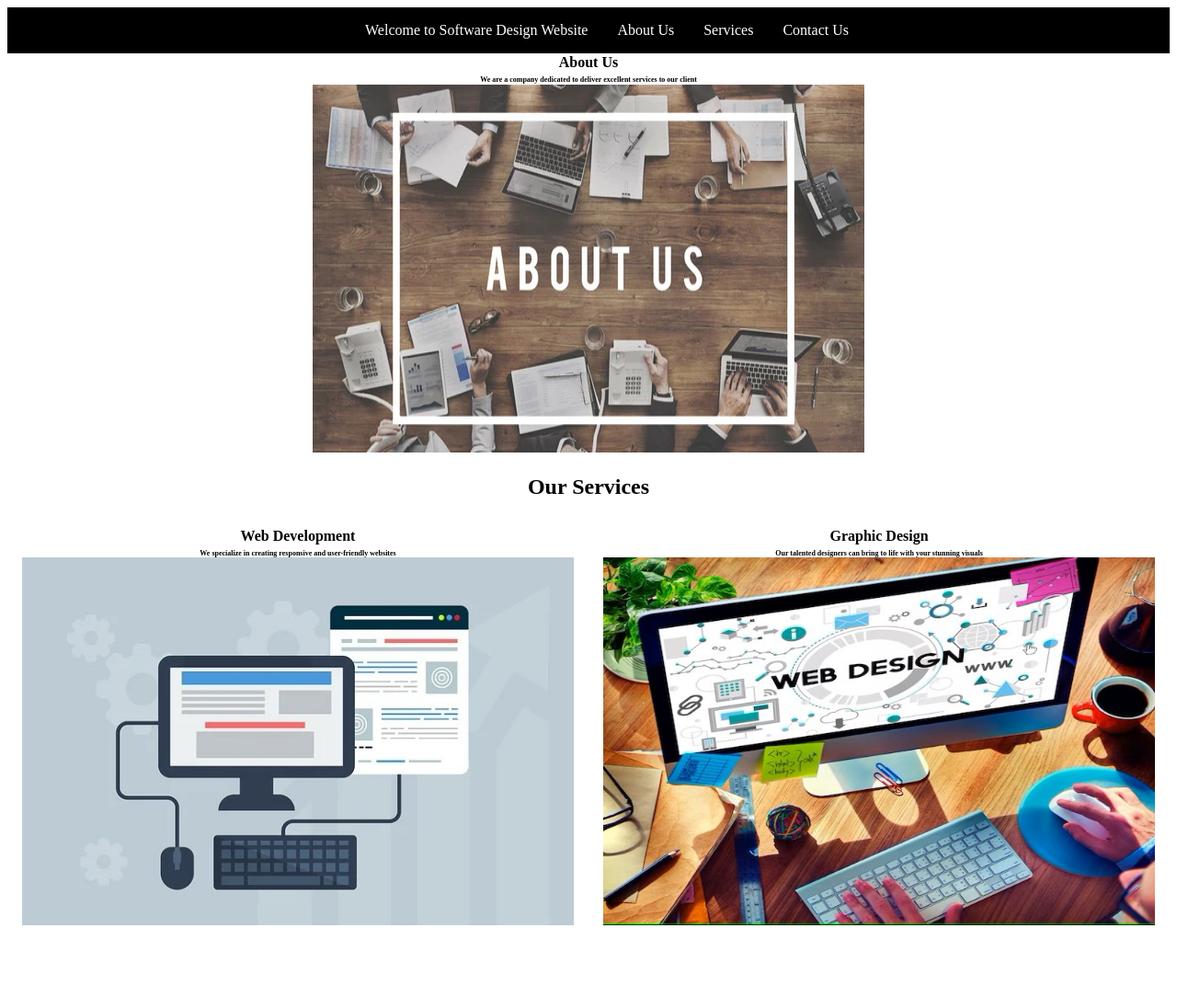
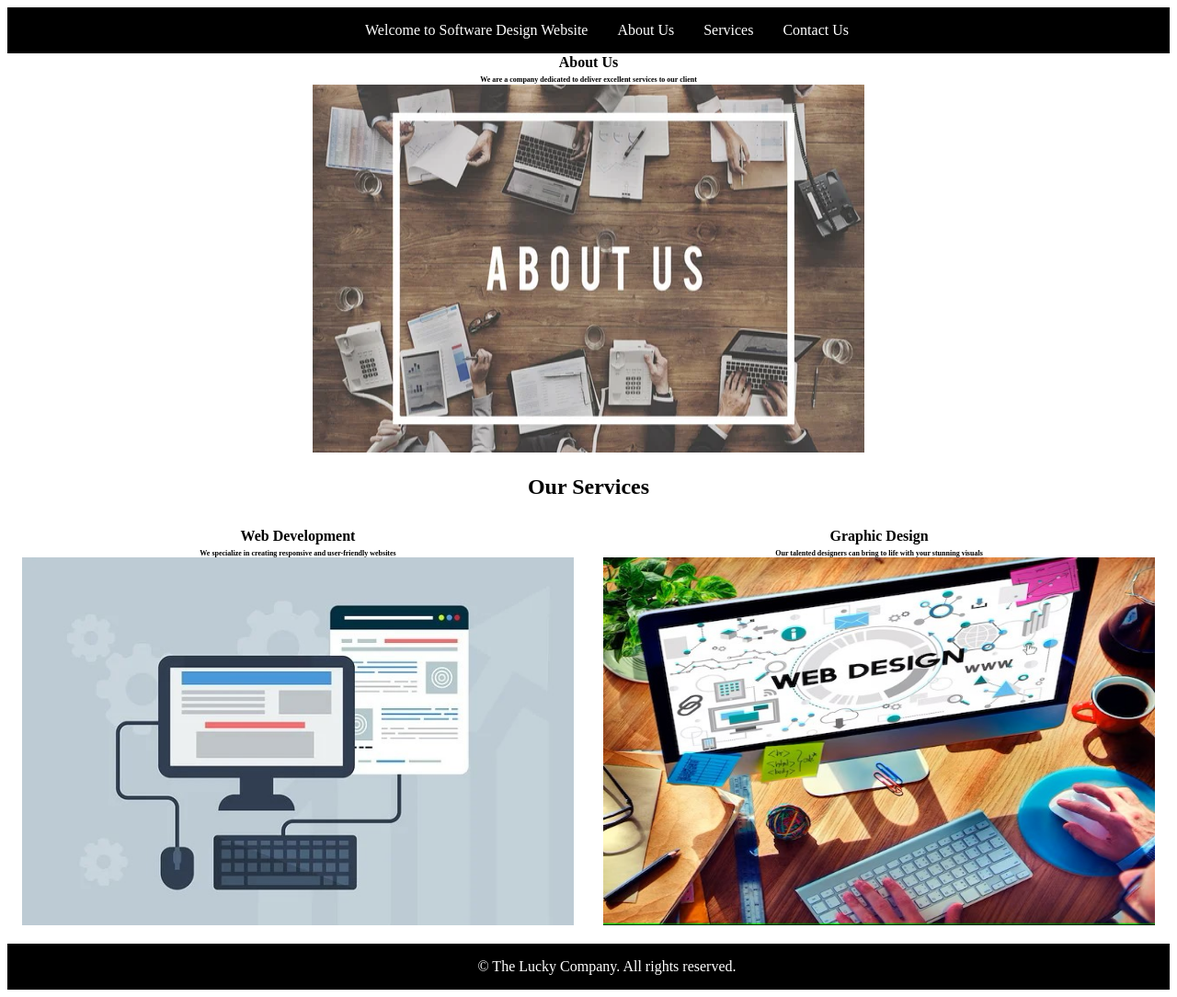
Before and after one commit to Wisedude/1455218-labs-sd-24, a plain HTML site: page lab-two/lab-two.html in a window 1280 px wide. Shown: the whole page at 92% size. Before the commit the page ends 1026 px from the top, so only its background shows below. Drawn offline with Linux system fonts and the light colour scheme.

Commit message:
Adding the footer

```diff
--- a/lab-two/lab-two.html
+++ b/lab-two/lab-two.html
@@ -35,5 +35,10 @@
       <img src="web-design.jpg">
     </li>
   </ul>
+
+<ul class="navigation">
+    <li><a href="#">&copy; The Lucky Company. All rights reserved. </a></li>
+</ul>
+
 </body>
 </html>
```
